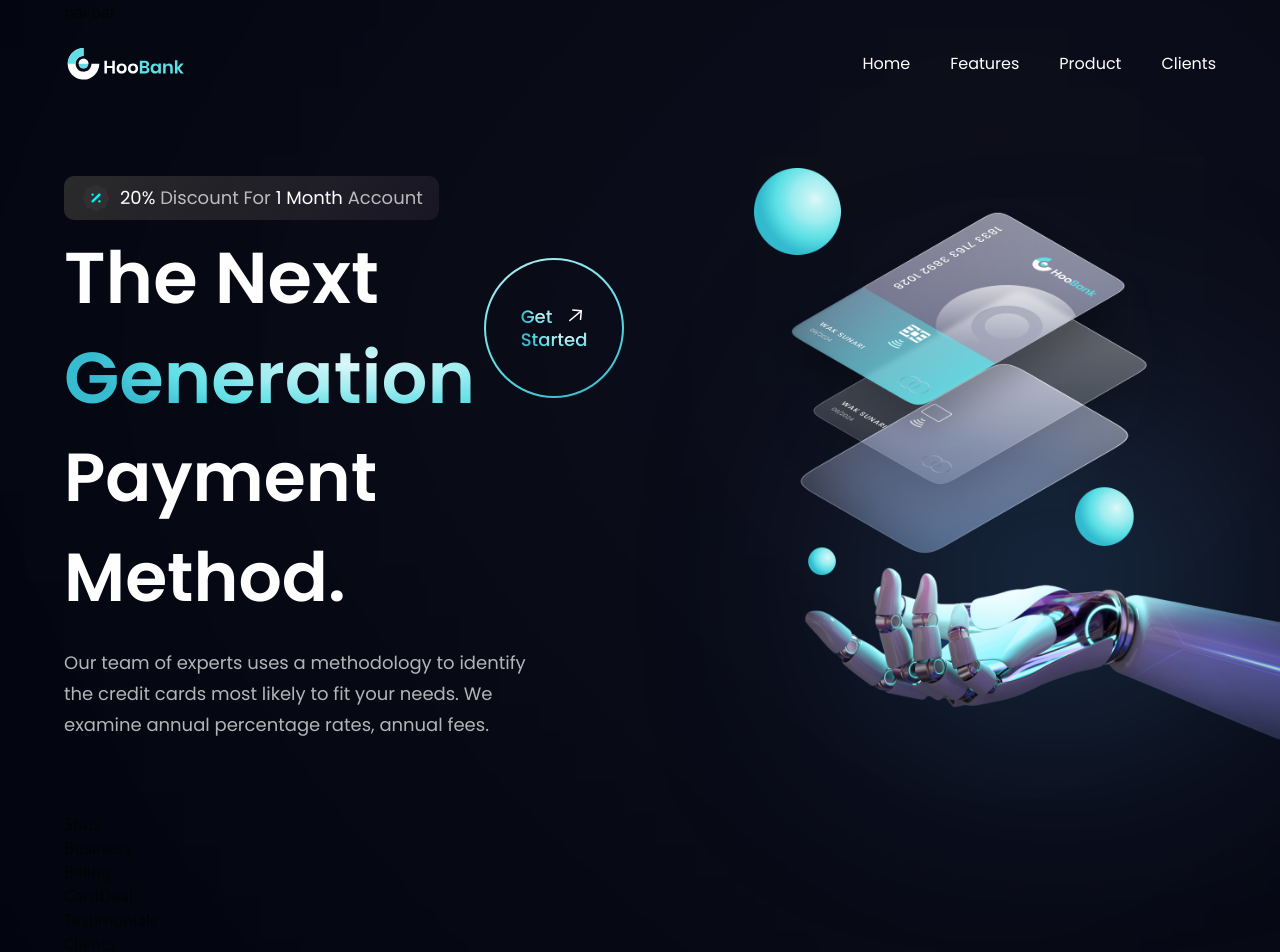
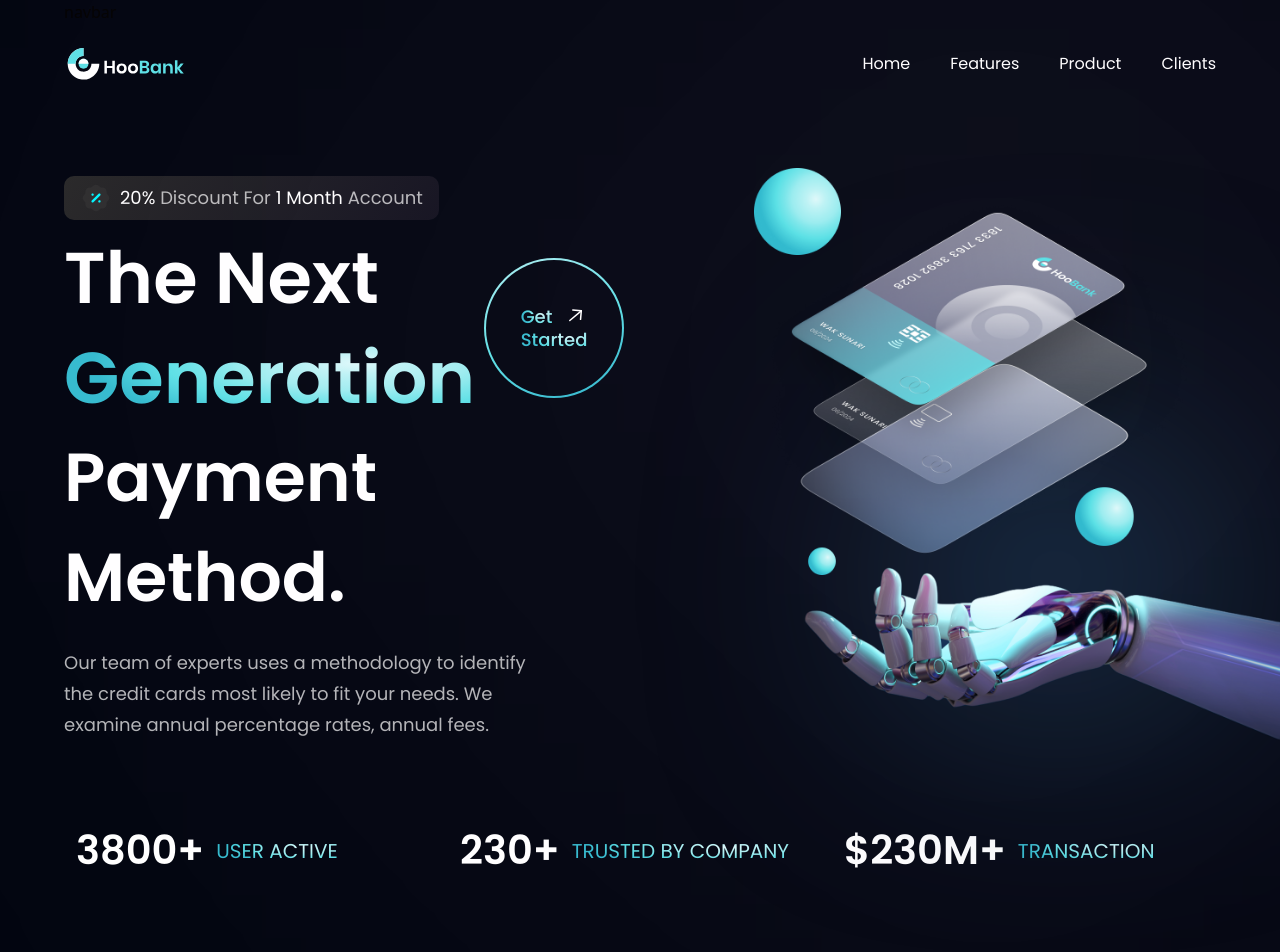
Before and after one commit to JoaoSouza9/Hoobank-webpage, a React (Vite) app: page / in a window 1280 px wide. Shown: the top 952 px of the page. Built offline with nearby package versions, Linux system fonts and the light colour scheme.

Commit message:
made the status section

```diff
--- a/src/components/Stats.jsx
+++ b/src/components/Stats.jsx
@@ -1,8 +1,20 @@
-import React from 'react'
+import React from 'react';
+import { stats } from '../constants';
+import styles from '../style';
+
 
 const Stats = () => {
   return (
-    <div>Stats</div>
+    <section className={`${styles.flexCenter} flex-rox flex-wrap sm:mb-20 mb-6`}>
+      {stats.map((stats) => (
+        <div key={stats.id} className='flex-1 flex justify-start items-center flex-row m-3'>
+          <h4 className=' font-poppins font-semibold xs:text-[40px] text-[30px] xs:leading-[53px] text-white'>
+            {stats.value}
+          </h4>
+          <p className=' font-poppins font-normal xs:text-[20px] text-[15px] xs:leading-[26px] leading-[21px] text-white text-gradient uppercase ml-3'>{stats.title}</p>
+        </div>
+      ))}
+    </section>
   )
 }
 
```
